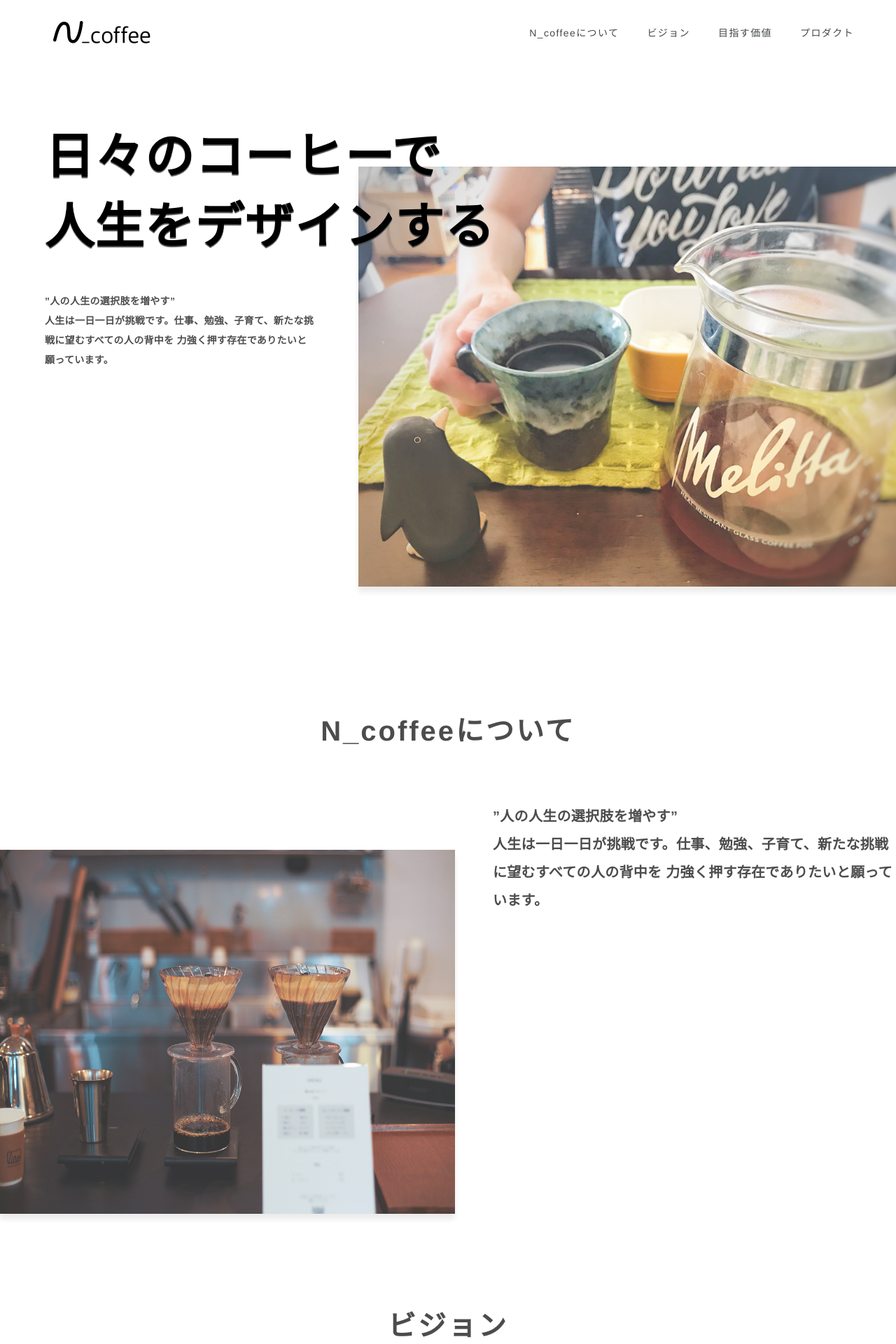
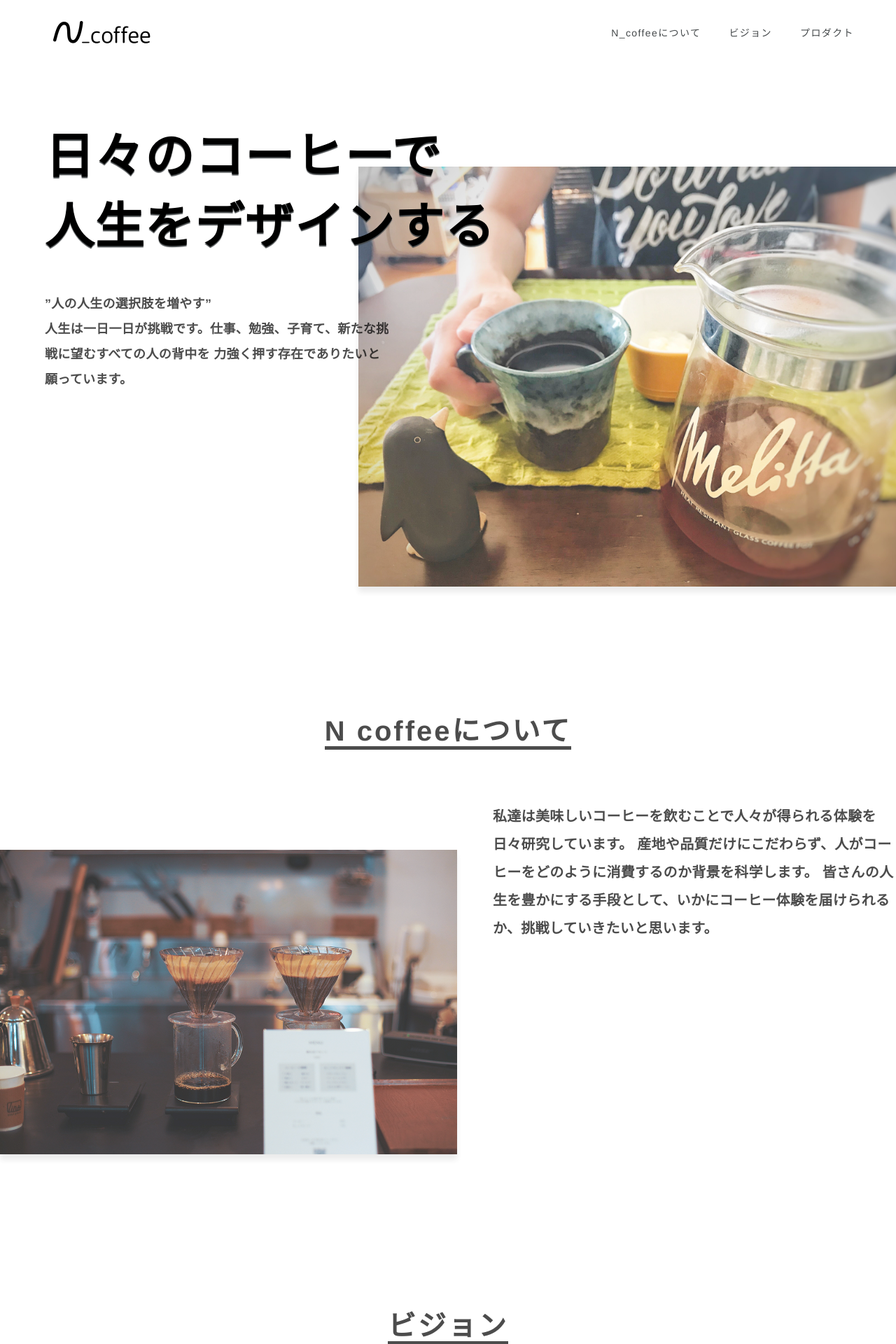
Before and after one commit to k-k-kei/ncoffeelp, a PHP site: page / in a window 1280 px wide. Shown: the top 1920 px of the page at 70% size. Run offline with PHP 8.4, Linux system fonts and the light colour scheme.

Commit message:
fundamental desighn fixed

```diff
--- a/index.html
+++ b/index.html
@@ -14,16 +14,13 @@
     </div>
     <ul class="nav viewport-large">
       <li>
-        <a href="/">N_coffeeについて</a>
+        <a href="#home-section-right">N_coffeeについて</a>
       </li>
       <li>
-        <a href="/">ビジョン</a>
+        <a href="#home-section-left">ビジョン</a>
       </li>
       <li>
-        <a href="/">目指す価値</a>
-      </li>
-      <li>
-        <a href="/">プロダクト</a>
+        <a href="#home-section-product">プロダクト</a>
       </li>
     </ul>
   </header>
@@ -46,52 +43,106 @@
       </section>
       <section id="home-section-right">
         <div class="lead">
-          <h2 class="section-title">
-            N_coffeeについて
-          </h2>
+          <div class="section-title">
+            <p>
+              <span class="line">
+              N coffeeについて
+              </span>
+            </p>
+          </div>
         </div>
         <div class="image-block layer-middle">
           <img class="about-pic" src="image/about-picture.jpg">
         </div>
         <div class="text-block">
-          <p>”人の人生の選択肢を増やす”<br>
-             人生は一日一日が挑戦です。仕事、勉強、子育て、新たな挑戦に望むすべての人の背中を
-             力強く押す存在でありたいと願っています。
+          <p>
+            私達は美味しいコーヒーを飲むことで人々が得られる体験を日々研究しています。
+            産地や品質だけにこだわらず、人がコーヒーをどのように消費するのか背景を科学します。
+            皆さんの人生を豊かにする手段として、いかにコーヒー体験を届けられるか、挑戦していきたいと思います。
           </p>
         </div>
       </section>
       <section id="home-section-left">
         <div class="lead">
-          <h2 class="section-title">
+        <div class="section-title">
+          <p>
+            <span class="line">
             ビジョン
-          </h2>
+            </span>
+          </p>
+        </div>
       </div>
         <div class="image-block layer-middle">
           <img class="about-pic" src="image/vision-picture.jpg">
         </div>
         <div class="text-block">
-          <p>”人の人生の選択肢を増やす”<br>
-             人生は一日一日が挑戦です。仕事、勉強、子育て、新たな挑戦に望むすべての人の背中を
-             力強く押す存在でありたいと願っています。
+          <p>”人の人生の選択肢を広げる”<br>
+            私が自分の人生をかけてやりたいことは、自分と人の人生の選択肢を広げることで、
+            人生を幸せに生きる人を増やすことです。
+            <br>
+            <br>
+            人生の選択肢を広げるには行動しかありません。自ら学び、チャンスを手にするために行動するのです。
+            しかし、それだってなかなか大変なことです。私は自らの行動力に自信がなかったのでその気持がよくわかります。
+            <br>
+            <br>
+            だから私はコーヒーで日々を頑張る皆さんの背中を押すことに決めました。
+            仕事、勉強、家事を頑張る皆さんに想いを込めたコーヒーをお届けします。
           </p>
         </div>
       </section>
-      <section id="home-section-right">
+      <section id="home-section-product">
         <div class="lead">
-          <h2 class="section-title">
+          <div class="section-title">
+            <p>
+              <span class="line">
               プロダクト
-          </h2>
+              </span>
+            </p>
           </div>
-        <div class="image-block layer-middle">
-          <img class="about-pic" src="image/top-picture.jpg">
         </div>
-        <div class="text-block">
-          <p>”人の人生の選択肢を増やす”<br>
-             人生は一日一日が挑戦です。仕事、勉強、子育て、新たな挑戦に望むすべての人の背中を
-             力強く押す存在でありたいと願っています。
+        <div class="image-container">
+          <div class="image-container--items">
+            <div class="product">
+              <ul class="product-images">
+                <li><img src="image/genten.png">
+                  <p>
+                    原点<br>
                   </p>
+                </li>
+                <li><img src="image/yunagi.png">
+                  <p>
+                    夕凪<br>
+                  </p>
+                </li>
+                <li><img src="image/shikisai.png">
+                  <p>
+                    色彩<br>
+                  </p>
+                </li>
+                <li><img src="image/hidamari.png">
+                  <p>
+                    陽だまり<br>
+                  </p>
+                </li>
+              </ul>
+            </div>
+            <div class="product-explanation">
+              <p>
+                N_coffeeでは、あえて産地や風味の説明を書いていません。<br>
+                <br>
+                理由は、コーヒーの産地や味にこだわるのではなく、コーヒーを飲む体験を届けたいからです。
+                どんなシーンで飲み、どんな気持ちになってほしいのかを考えて味を設計していきます。
+              </p>
+            </div>
+          </div>
         </div>
       </section>
     </div>
   </div>
 </body>
+
+<footer>
+  <div class="footer">
+  　<p>&copy; N_coffee. 2020.</p>
+  </div>
+  </footer>
--- a/style.css
+++ b/style.css
@@ -90,7 +90,7 @@ li{
 .text-block p{
   width: 45%;
   margin: 42px 0 0;
-  font-size: 14px;
+  font-size: 18px;
   font-weight: 600;
   line-height: 2;
   letter-spacing: .3px;
@@ -112,6 +112,11 @@ li{
   margin-bottom: 40px;
 }
 
+.line{
+  border-bottom: solid 5px rgba(0,0,0,.7);
+}
+
+
 #home-section-right .image-block{
   position: absolute;
   top:190px;
@@ -122,11 +127,12 @@ li{
 }
 
 .about-pic{
-  height: 520px;
-  width: 650px;
+  height: auto;
+  width: 85%;
   opacity: 0.8;
   box-shadow: 0 8px 8px 0 rgba(0,0,0,.1);
 }
+
 
 #home-section-right .text-block{
   position: absolute;
```
Also changed, not shown: other parts of style.css (+66 -0 lines), image/genten.png (added), image/hidamari.png (added), image/yunagi.png (added), 1 other file. Lines whose indentation alone changed are shown as unchanged.
